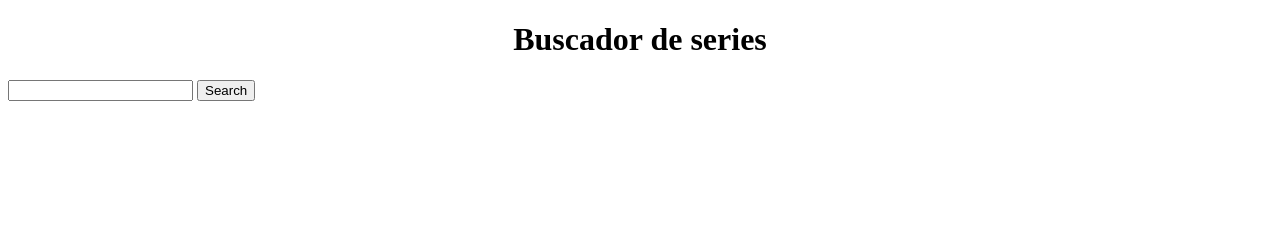
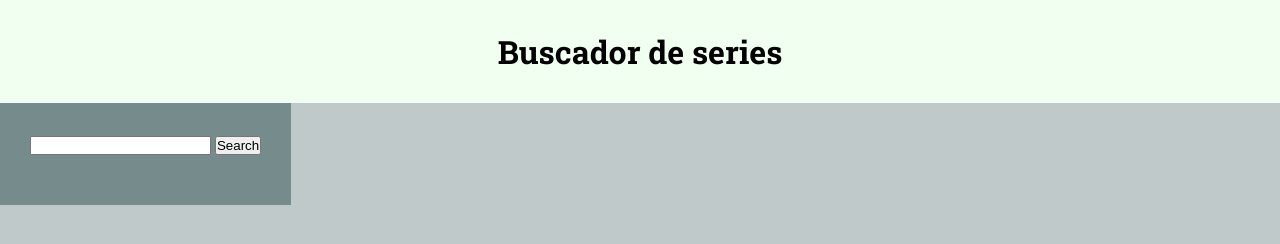
Before and after one commit to Adalab/f-m2-evaluacion-final-rodriguezmontesinoseva, a website: page _src/templates/index.html in a window 1280 px wide. Drawn offline with nearby package versions, Linux system fonts and the light colour scheme; files that its build step writes are made by us from their sources.

Commit message:
add styles background

```diff
--- /dev/null
+++ b/_src/assets/scss/core/_variables.scss
@@ -0,0 +1,22 @@
+// $whiteSnow: #fff;
+// $blackBatman: #000;
+// $blueMenu: #0271bc;
+// $orangeBright:#f26002;
+// $blueLight: #8ccbea;
+// $greyBrown:#4a4a4a;
+// $blueIce: #eff9ff;
+// $blueDark: #304268;
+// $orangeLight: #fdd4a6;
+// $redHeart: #ff0000;
+
+// $font-sizeMin: 14px;
+// $font-sizeRegular: 16px;
+// $font-sizeRegularMax: 18px;
+ $font-sizeMed: 20px;
+// $font-sizeMedMax: 24px;
+// $font-sizeTitle: 42px;
+// $font-sizeTitleMid: 80px;
+// $font-sizeTitleMax: 100px;
+
+$fontRoboto: 'Roboto', sans-serif;
+$fontRobotoSlab: 'Roboto Slab', serif;
--- a/_src/assets/scss/main.scss
+++ b/_src/assets/scss/main.scss
@@ -5,29 +5,79 @@
 // 	height: 100vh;
 // }
 
+@import './core/variables';
+// @import './layout/base';
+// @import './layout/header';
+// @import './layout/newsection';
+// @import './layout/article1';
+// @import './layout/article2';
+// @import './layout/footer';
+
+
+
+*,*::after,*::before{
+    box-sizing: border-box;
+    margin: 0;
+    padding: 0;
+}
+
+body{
+	// background-color:darkslategrey;
+	background: rgba(47, 79, 79, 0.3);
+	font-family: $fontRobotoSlab;
+	min-width: 530px;
+    //font-size: $font-sizeRegular;
+}
+
+// .cont-header{
+// 	width: 100vh;
+// 	text-align: center;
+// 	background-color: honeydew;
+// }
+
 .title{
 	text-align: center;
+	background-color: honeydew;
+	padding: 30px;
+}
+
+.cont-fav{
+	text-align: left;
+	padding: 30px;
+	background: rgba(47, 79, 79, 0.5);
+
 }
 
 .container{
 	display: flex;
 	justify-content: flex-start;
+}
 
+.listUlFav{
+	padding-right:20px;
+	padding-top:20px;
 }
 
 .listUl{
+	padding-right:20px;
+	padding-top:20px;
+	padding-botton: 20px;
+
 	display: flex;
 	flex-flow: row wrap;
+	justify-content: center;
 }
 
 li{
-	width: 250px;
+	width: 220px;
 	background-color: honeydew;
 	color: darkslategrey;
-	font-size: 20px;
+	font-size: $font-sizeMed;
 	font-weight: bold;
-	margin: 10px 5px;
+	margin: 20px 5px;
 	list-style:none;
+	display: flex;
+    flex-direction: column;
 }
 
 .inv-colors{
@@ -41,5 +91,4 @@ li{
 	border:solid 2px darkslategrey;
 	background-color:darkslategrey;
 	color:honeydew;
-	margin-left: 2px;
 }
--- a/_src/templates/index.html
+++ b/_src/templates/index.html
@@ -3,18 +3,20 @@
 <head>
   <meta charset="UTF-8">
   <meta name="viewport" content="width=device-width, initial-scale=1.0">
-	<title>Series finder</title>
-  <link rel="icon" href="favicon.png"/>
+  <title>Series finder</title>
+  <link href="https://fonts.googleapis.com/css?family=Roboto+Slab:700|Roboto:400,500" rel="stylesheet">
+  <!-- <link rel="icon" href="favicon.png"/> -->
 	<link rel="stylesheet" href="assets/css/main.css">
 </head>
 
 <body>
-  <header>
+  <header class="cont-header">
     <h1 class="title">Buscador de series</h1>
   </header>
 
   <main class="container">
-    <section>
+
+    <section class="cont-fav">
       <input type="text" id="inpSearch">
       <button class="btnSearch">Search</button>
       <h2 class="subtitle"></h2>
```
